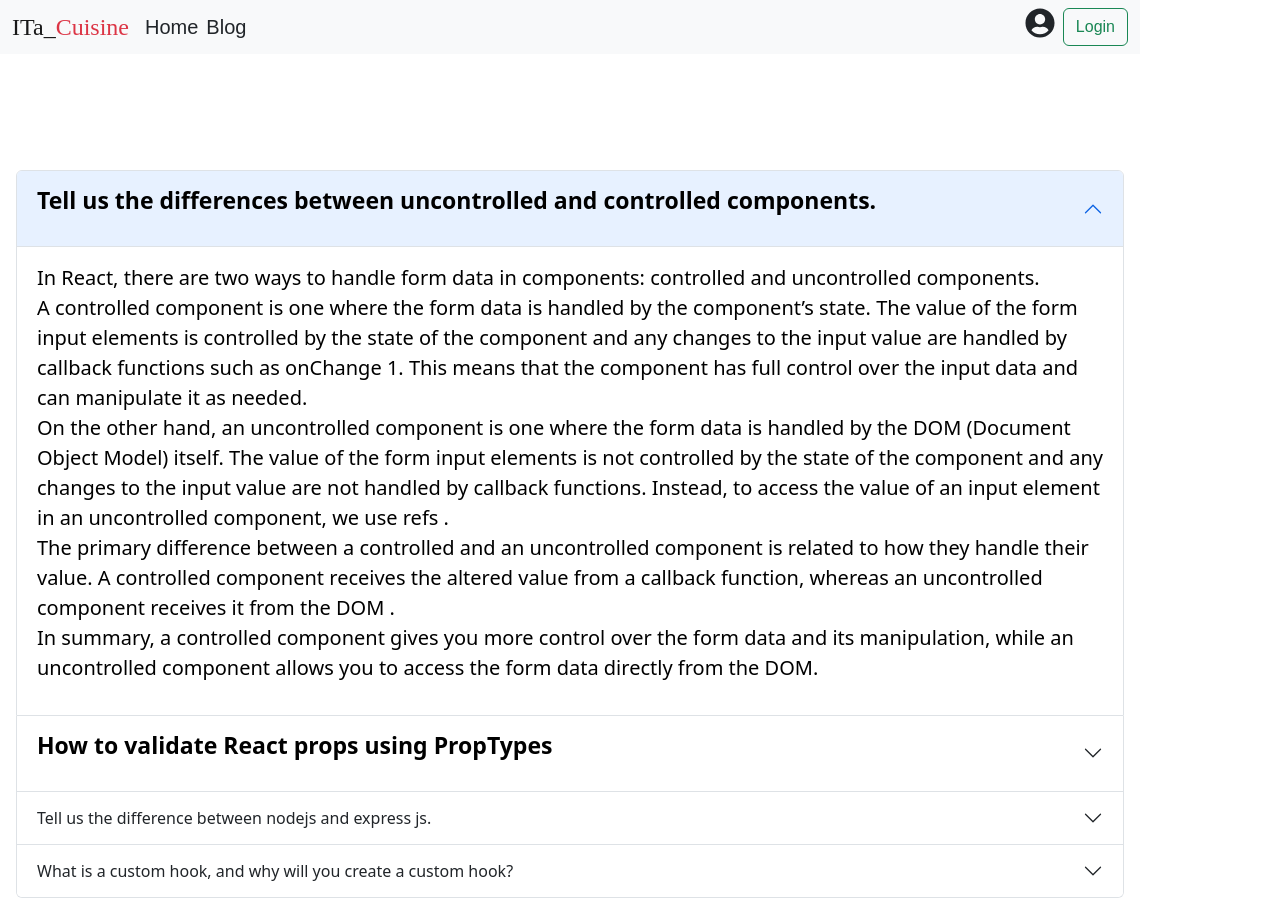
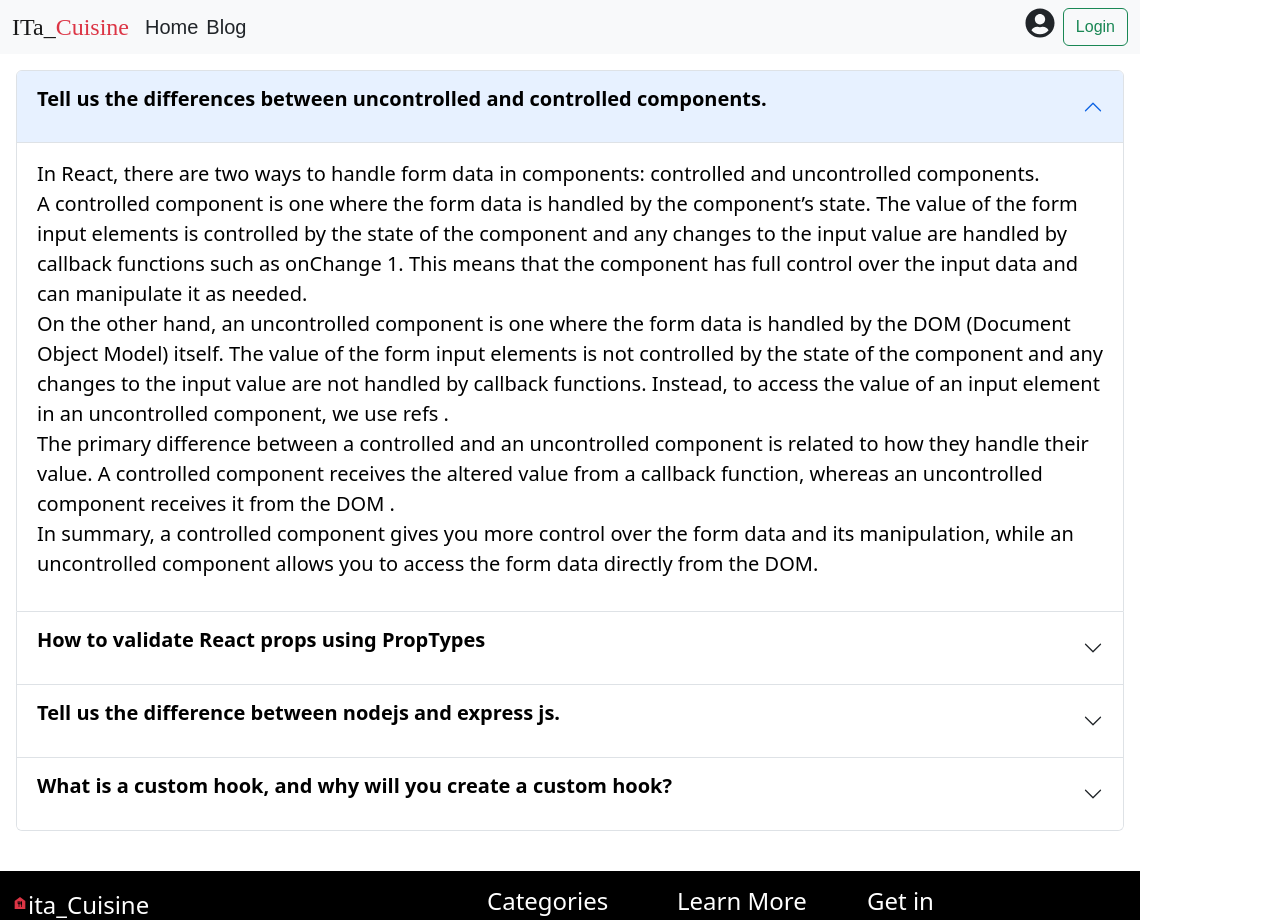
Before and after one commit to git4novel/ita_cuisine, a React (Vite) app: page /blog in a window 1280 px wide. Shown: the top 920 px of the page. Built offline with nearby package versions, Linux system fonts and the light colour scheme.

Commit message:
after editing some blog site

```diff
--- a/src/pages/Blog/Blog.jsx
+++ b/src/pages/Blog/Blog.jsx
@@ -3,14 +3,14 @@ import { Accordion, Collapse, Container } from "react-bootstrap";
 
 const Blog = () => {
   return (
-    <div style={{marginTop: '100px'}} fixed='top' className="">
+    <div style={{marginTop: ''}}  className="">
       <Container className="p-3">
         <Accordion defaultActiveKey="0">
           <Accordion.Item eventKey="0">
-            <Accordion.Header onClick={Collapse}>
+            <Accordion.Header>
               <p
                 style={{
-                  fontSize: "23px",
+                  fontSize: "20px",
                   color: "black",
                   fontWeight: "bold",
                   backgroundColor: "",
@@ -55,7 +55,7 @@ const Blog = () => {
             <Accordion.Header>
               <p
                 style={{
-                  fontSize: "23px",
+                  fontSize: "20px",
                   color: "black",
                   fontWeight: "bold",
                   backgroundColor: "",
@@ -64,7 +64,7 @@ const Blog = () => {
                 How to validate React props using PropTypes
               </p>
             </Accordion.Header>
-            <Accordion.Body>
+            <Accordion.Body className="text-black fs-5">
               <p>
                 In React, props are used to pass data from parent components to
                 child components. Since parent components can pass down any data
@@ -107,9 +107,14 @@ const Blog = () => {
           </Accordion.Item>
           <Accordion.Item eventKey="2">
             <Accordion.Header>
-              Tell us the difference between nodejs and express js.
+              <p   style={{
+                  fontSize: "20px",
+                  color: "black",
+                  fontWeight: "bold",
+                  backgroundColor: "",
+                }}>Tell us the difference between nodejs and express js.</p>
             </Accordion.Header>
-            <Accordion.Body>
+            <Accordion.Body className="text-black fs-5">
               <p>
                 Node.js and Express.js are two different technologies that are
                 often used together to build web applications. Node.js is a
@@ -139,9 +144,15 @@ const Blog = () => {
           </Accordion.Item>
           <Accordion.Item eventKey="3">
             <Accordion.Header>
-              What is a custom hook, and why will you create a custom hook?
+              <p  style={{
+                  fontSize: "20px",
+                  color: "black",
+                  fontWeight: "bold",
+                  backgroundColor: "",
+                }}>What is a custom hook, and why will you create a custom hook?</p>
+
             </Accordion.Header>
-            <Accordion.Body>
+            <Accordion.Body className="text-black fs-5">
               <p>
                 In React, a custom hook is a reusable function that allows you
                 to encapsulate and share logic between components. Custom hooks
--- a/src/pages/Footer/Footer.jsx
+++ b/src/pages/Footer/Footer.jsx
@@ -7,9 +7,9 @@ import { MdFoodBank } from 'react-icons/md'
 const Footer = () => {
     return (
         <>
-        <div className='mx-3 row mt-2 mb-2'>
+        <div className='mx-auto row mt-4 pt-3 bg-black text-white' >
             <div className=' col-12 col-lg-5 text-start'>
-            <div className='d-flex'><MdFoodBank className='text-danger mt-2'></MdFoodBank><p className='text-black dis fs-4 '>ita_Cuisine</p></div>
+            <div className='d-flex'><MdFoodBank className='text-danger mt-2'></MdFoodBank><p className='text-white dis fs-4 '>ita_Cuisine</p></div>
             <small>Welcome to out cuisine. <br /> Best Food for our all customer. <br /> pick your favorite.</small>
             </div>
             {/* categories */}
--- /dev/null
+++ b/src/pages/Home/Chef.jsx
@@ -0,0 +1,26 @@
+import React, { useEffect, useState } from "react";
+import { Button, Card } from "react-bootstrap";
+import ChefCard from "./ChefCard";
+
+const Chef = () => {
+
+    const [chefs, setChefs] = useState([])
+    useEffect(()=>{
+        fetch('http://localhost:5000/')
+        .then(res=>res.json())
+        .then(data=>setChefs(data))
+    },[])
+    console.log(chefs);
+
+  return (
+    <div className="row mt-3">
+      {
+
+           chefs.map(chef=> <ChefCard key={chef._id} chef={chef}></ChefCard> )
+
+      }
+    </div>
+  );
+};
+
+export default Chef;
--- /dev/null
+++ b/src/pages/Home/ChefCard.jsx
@@ -0,0 +1,28 @@
+import React from "react";
+import { Button, Card } from "react-bootstrap";
+import { Link } from "react-router-dom";
+import { FcLike } from 'react-icons/fc'
+
+const ChefCard = ({ chef }) => {
+    const {_id, chef_picture, chef_name, years_of_experience, number_of_recipes, likes} = chef;
+  return (
+    <div className="col-6 col-lg-4 mt-2">
+      <Card className="w-100 p-3" style={{height: ''}}>
+        <Card.Img className="rounded-xl" style={{height: '300px'}} variant="top" src={chef_picture} />
+        <Card.Body>
+          <Card.Title>{chef_name}</Card.Title>
+          <div>
+            <p className="mt-lg-5 mt-2 mb-0">Years of Experience: {years_of_experience} years</p>
+            <p>Number of Recipes: {number_of_recipes}</p>
+            <p><FcLike/> Like Count: {likes}</p>
+          </div>
+          <Link ><Button  style={{backgroundColor:"#D54215"}}  className="text-white border" >
+            View Recipes
+          </Button></Link>
+        </Card.Body>
+      </Card>
+    </div>
+  );
+};
+
+export default ChefCard;
--- a/src/pages/Home/Home.jsx
+++ b/src/pages/Home/Home.jsx
@@ -1,10 +1,14 @@
 import React from 'react';
 import Banner from '../Banner/Banner';
+import Chef from './Chef';
+import { useLoaderData } from 'react-router-dom';
 
 const Home = () => {
+    const data = useLoaderData()
     return (
         <div>
             <Banner></Banner>
+            <Chef></Chef>
         </div>
     );
 };
```
Also changed, not shown: src/pages/FavoriteDishesSection/FavDishes.jsx (added, +11 -0 lines).
